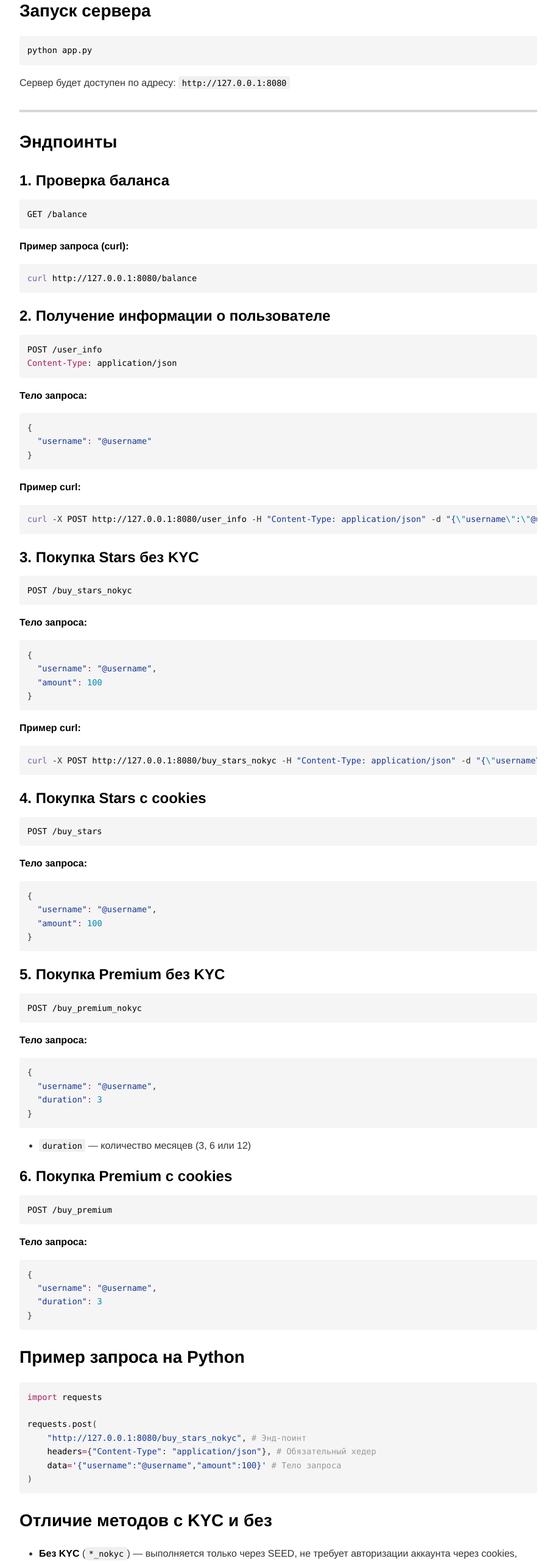
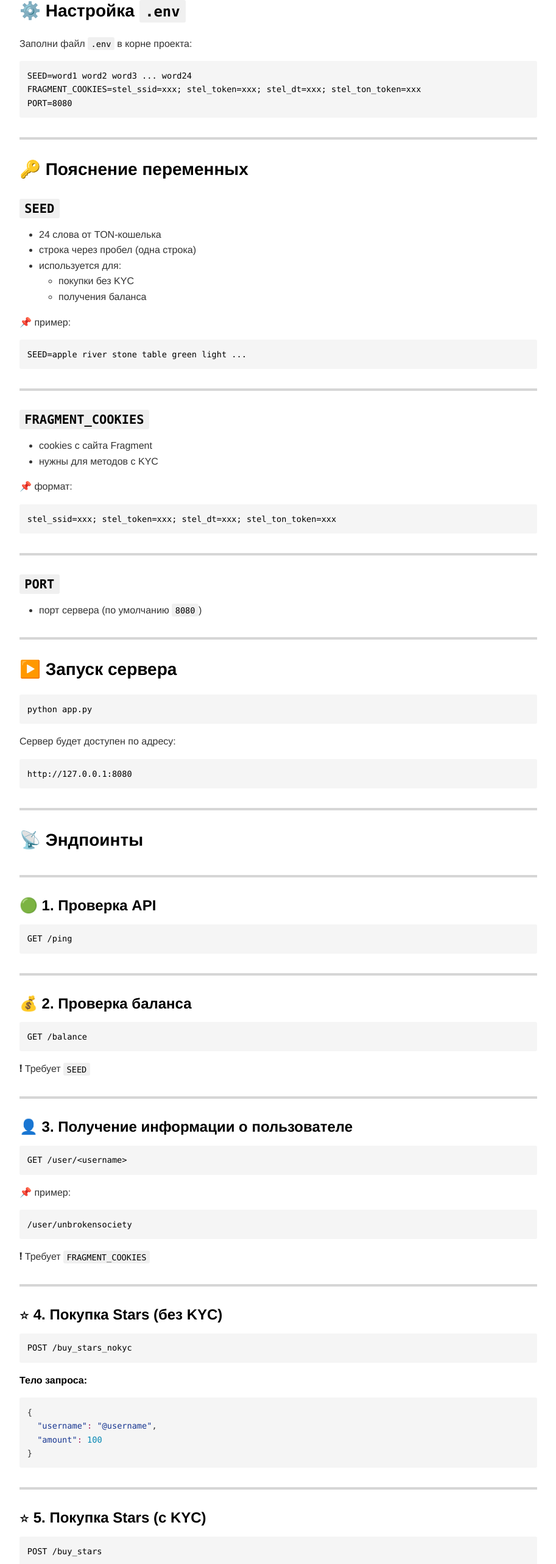
Before and after one commit to ProstoRon/FragmentApi, a plain HTML site: page index.html in a window 1280 px wide. Shown: the part 231-2796 px from the top of the page at 61% size, without its empty margins (183-1096 px from the left). Drawn offline with nearby package versions, Linux system fonts and the light colour scheme.

Commit message:
Update index.html

```diff
--- a/index.html
+++ b/index.html
@@ -3,7 +3,7 @@
       <meta charset="utf-8">
       <meta name="viewport" content="width=device-width, initial-scale=1.0">
 
-      <link rel="stylesheet" href="styles.css">
+      <link rel="stylesheet" href="https://cdn.jsdelivr.net/npm/katex@0.16.38/dist/katex.min.css">
 
 
 
@@ -17,82 +17,160 @@
 /*   https://shd101wyy.github.io/markdown-preview-enhanced/#/customize-css */
 
       </style>
-      <!-- The content below will be included at the end of the <head> element. --><script type="text/javascript">
+      <script type="text/javascript">
   document.addEventListener("DOMContentLoaded", function () {
     // your code here
   });
-</script></head><body for="html-export">
-
-
+</script>
+    </head>
+    <body for="html-export">
       <div class="crossnote markdown-preview  ">
 
-<h1 id="fragment-stars-flask-api">Fragment Stars Flask API </h1>
-<p>Простой Flask API для покупки Stars и Premium в Fragment.</p>
+<h1 id="-fragment-stars-flask-api">🚀 Fragment Stars Flask API </h1>
+<p>Простой Flask API для покупки Telegram Stars и Premium через Fragment.</p>
 <hr>
-<h2 id="запуск-сервера">Запуск сервера </h2>
+<h2 id="️-настройка-env">⚙️ Настройка <code>.env</code> </h2>
+<p>Заполни файл <code>.env</code> в корне проекта:</p>
+<pre data-role="codeBlock" data-info="" class="language-text"><code>SEED=word1 word2 word3 ... word24
+FRAGMENT_COOKIES=stel_ssid=xxx; stel_token=xxx; stel_dt=xxx; stel_ton_token=xxx
+PORT=8080
+</code></pre><hr>
+<h2 id="-пояснение-переменных">🔑 Пояснение переменных </h2>
+<h3 id="seed"><code>SEED</code> </h3>
+<ul>
+<li>24 слова от TON-кошелька</li>
+<li>строка через пробел (одна строка)</li>
+<li>используется для:
+<ul>
+<li>покупки без KYC</li>
+<li>получения баланса</li>
+</ul>
+</li>
+</ul>
+<p>📌 пример:</p>
+<pre data-role="codeBlock" data-info="" class="language-text"><code>SEED=apple river stone table green light ...
+</code></pre><hr>
+<h3 id="fragment_cookies"><code>FRAGMENT_COOKIES</code> </h3>
+<ul>
+<li>cookies с сайта Fragment</li>
+<li>нужны для методов с KYC</li>
+</ul>
+<p>📌 формат:</p>
+<pre data-role="codeBlock" data-info="" class="language-text"><code>stel_ssid=xxx; stel_token=xxx; stel_dt=xxx; stel_ton_token=xxx
+</code></pre><hr>
+<h3 id="port"><code>PORT</code> </h3>
+<ul>
+<li>порт сервера (по умолчанию <code>8080</code>)</li>
+</ul>
+<hr>
+<h2 id="️-запуск-сервера">▶️ Запуск сервера </h2>
 <pre data-role="codeBlock" data-info="bash" class="language-bash bash"><code>python app.py
-</code></pre><p>Сервер будет доступен по адресу: <code>http://127.0.0.1:8080</code></p>
+</code></pre><p>Сервер будет доступен по адресу:</p>
+<pre data-role="codeBlock" data-info="" class="language-text"><code>http://127.0.0.1:8080
+</code></pre><hr>
+<h2 id="-эндпоинты">📡 Эндпоинты </h2>
 <hr>
-<h2 id="эндпоинты">Эндпоинты </h2>
-<h3 id="1-проверка-баланса">1. Проверка баланса </h3>
+<h3 id="-1-проверка-api">🟢 1. Проверка API </h3>
+<pre data-role="codeBlock" data-info="http" class="language-http http"><code>GET /ping
+</code></pre><hr>
+<h3 id="-2-проверка-баланса">💰 2. Проверка баланса </h3>
 <pre data-role="codeBlock" data-info="http" class="language-http http"><code>GET /balance
-</code></pre><p><strong>Пример запроса (curl):</strong></p>
-<pre data-role="codeBlock" data-info="bash" class="language-bash bash"><code><span class="token function">curl</span> http://127.0.0.1:8080/balance
-</code></pre><h3 id="2-получение-информации-о-пользователе">2. Получение информации о пользователе </h3>
-<pre data-role="codeBlock" data-info="http" class="language-http http"><code>POST /user_info
-<span class="token header"><span class="token header-name keyword">Content-Type</span><span class="token punctuation">:</span> <span class="token header-value">application/json</span></span>
-</code></pre><p><strong>Тело запроса:</strong></p>
-<pre data-role="codeBlock" data-info="json" class="language-json json"><code><span class="token punctuation">{</span>
-  <span class="token property">"username"</span><span class="token operator">:</span> <span class="token string">"@username"</span>
-<span class="token punctuation">}</span>
-</code></pre><p><strong>Пример curl:</strong></p>
-<pre data-role="codeBlock" data-info="bash" class="language-bash bash"><code><span class="token function">curl</span> <span class="token parameter variable">-X</span> POST http://127.0.0.1:8080/user_info <span class="token parameter variable">-H</span> <span class="token string">"Content-Type: application/json"</span> <span class="token parameter variable">-d</span> <span class="token string">"{<span class="token entity" title="\&quot;">\"</span>username<span class="token entity" title="\&quot;">\"</span>:<span class="token entity" title="\&quot;">\"</span>@username<span class="token entity" title="\&quot;">\"</span>}"</span>
-</code></pre><h3 id="3-покупка-stars-без-kyc">3. Покупка Stars без KYC </h3>
+</code></pre><p>❗ Требует <code>SEED</code></p>
+<hr>
+<h3 id="-3-получение-информации-о-пользователе">👤 3. Получение информации о пользователе </h3>
+<pre data-role="codeBlock" data-info="http" class="language-http http"><code>GET /user/&lt;username&gt;
+</code></pre><p>📌 пример:</p>
+<pre data-role="codeBlock" data-info="" class="language-text"><code>/user/unbrokensociety
+</code></pre><p>❗ Требует <code>FRAGMENT_COOKIES</code></p>
+<hr>
+<h3 id="-4-покупка-stars-без-kyc">⭐ 4. Покупка Stars (без KYC) </h3>
 <pre data-role="codeBlock" data-info="http" class="language-http http"><code>POST /buy_stars_nokyc
 </code></pre><p><strong>Тело запроса:</strong></p>
 <pre data-role="codeBlock" data-info="json" class="language-json json"><code><span class="token punctuation">{</span>
   <span class="token property">"username"</span><span class="token operator">:</span> <span class="token string">"@username"</span><span class="token punctuation">,</span>
   <span class="token property">"amount"</span><span class="token operator">:</span> <span class="token number">100</span>
 <span class="token punctuation">}</span>
-</code></pre><p><strong>Пример curl:</strong></p>
-<pre data-role="codeBlock" data-info="bash" class="language-bash bash"><code><span class="token function">curl</span> <span class="token parameter variable">-X</span> POST http://127.0.0.1:8080/buy_stars_nokyc <span class="token parameter variable">-H</span> <span class="token string">"Content-Type: application/json"</span> <span class="token parameter variable">-d</span> <span class="token string">"{<span class="token entity" title="\&quot;">\"</span>username<span class="token entity" title="\&quot;">\"</span>:<span class="token entity" title="\&quot;">\"</span>@username<span class="token entity" title="\&quot;">\"</span>, <span class="token entity" title="\&quot;">\"</span>amount<span class="token entity" title="\&quot;">\"</span>:100}"</span>
-</code></pre><h3 id="4-покупка-stars-с-cookies">4. Покупка Stars с cookies </h3>
+</code></pre><hr>
+<h3 id="-5-покупка-stars-с-kyc">⭐ 5. Покупка Stars (с KYC) </h3>
 <pre data-role="codeBlock" data-info="http" class="language-http http"><code>POST /buy_stars
-</code></pre><p><strong>Тело запроса:</strong></p>
-<pre data-role="codeBlock" data-info="json" class="language-json json"><code><span class="token punctuation">{</span>
-  <span class="token property">"username"</span><span class="token operator">:</span> <span class="token string">"@username"</span><span class="token punctuation">,</span>
-  <span class="token property">"amount"</span><span class="token operator">:</span> <span class="token number">100</span>
-<span class="token punctuation">}</span>
-</code></pre><h3 id="5-покупка-premium-без-kyc">5. Покупка Premium без KYC </h3>
+</code></pre><p>❗ Требует <code>SEED + COOKIES</code></p>
+<hr>
+<h3 id="-6-покупка-premium-без-kyc">💎 6. Покупка Premium (без KYC) </h3>
 <pre data-role="codeBlock" data-info="http" class="language-http http"><code>POST /buy_premium_nokyc
-</code></pre><p><strong>Тело запроса:</strong></p>
-<pre data-role="codeBlock" data-info="json" class="language-json json"><code><span class="token punctuation">{</span>
+</code></pre><pre data-role="codeBlock" data-info="json" class="language-json json"><code><span class="token punctuation">{</span>
   <span class="token property">"username"</span><span class="token operator">:</span> <span class="token string">"@username"</span><span class="token punctuation">,</span>
   <span class="token property">"duration"</span><span class="token operator">:</span> <span class="token number">3</span>
 <span class="token punctuation">}</span>
-</code></pre><ul>
-<li><code>duration</code> — количество месяцев (3, 6 или 12)</li>
-</ul>
-<h3 id="6-покупка-premium-с-cookies">6. Покупка Premium с cookies </h3>
+</code></pre><p>📌 <code>duration</code>: 3 / 6 / 12 месяцев</p>
+<hr>
+<h3 id="-7-покупка-premium-с-kyc">💎 7. Покупка Premium (с KYC) </h3>
 <pre data-role="codeBlock" data-info="http" class="language-http http"><code>POST /buy_premium
-</code></pre><p><strong>Тело запроса:</strong></p>
-<pre data-role="codeBlock" data-info="json" class="language-json json"><code><span class="token punctuation">{</span>
-  <span class="token property">"username"</span><span class="token operator">:</span> <span class="token string">"@username"</span><span class="token punctuation">,</span>
-  <span class="token property">"duration"</span><span class="token operator">:</span> <span class="token number">3</span>
-<span class="token punctuation">}</span>
-</code></pre><h2 id="пример-запроса-на-python">Пример запроса на Python </h2>
+</code></pre><hr>
+<h2 id="-пример-запроса-на-python">🧪 Пример запроса на Python </h2>
 <pre data-role="codeBlock" data-info="python" class="language-python python"><code><span class="token keyword keyword-import">import</span> requests
 
-requests<span class="token punctuation">.</span>post<span class="token punctuation">(</span>
-    <span class="token string">"http://127.0.0.1:8080/buy_stars_nokyc"</span><span class="token punctuation">,</span> <span class="token comment"># Энд-поинт </span>
-    headers<span class="token operator">=</span><span class="token punctuation">{</span><span class="token string">"Content-Type"</span><span class="token punctuation">:</span> <span class="token string">"application/json"</span><span class="token punctuation">}</span><span class="token punctuation">,</span> <span class="token comment"># Обязательный хедер</span>
-    data<span class="token operator">=</span><span class="token string">'{"username":"@username","amount":100}'</span> <span class="token comment"># Тело запроса</span>
+response <span class="token operator">=</span> requests<span class="token punctuation">.</span>post<span class="token punctuation">(</span>
+    <span class="token string">"http://127.0.0.1:8080/buy_stars_nokyc"</span><span class="token punctuation">,</span>
+    json<span class="token operator">=</span><span class="token punctuation">{</span>
+        <span class="token string">"username"</span><span class="token punctuation">:</span> <span class="token string">"@username"</span><span class="token punctuation">,</span>
+        <span class="token string">"amount"</span><span class="token punctuation">:</span> <span class="token number">100</span>
+    <span class="token punctuation">}</span>
 <span class="token punctuation">)</span>
-</code></pre><h2 id="отличие-методов-с-kyc-и-без">Отличие методов с KYC и без </h2>
+
+<span class="token keyword keyword-print">print</span><span class="token punctuation">(</span>response<span class="token punctuation">.</span>json<span class="token punctuation">(</span><span class="token punctuation">)</span><span class="token punctuation">)</span>
+</code></pre><hr>
+<h2 id="-формат-ответа">📤 Формат ответа </h2>
+<h3 id="-успех">✅ Успех </h3>
+<pre data-role="codeBlock" data-info="json" class="language-json json"><code><span class="token punctuation">{</span>
+  <span class="token property">"success"</span><span class="token operator">:</span> <span class="token boolean">true</span><span class="token punctuation">,</span>
+  <span class="token property">"description"</span><span class="token operator">:</span> <span class="token string">"Buy Stars"</span><span class="token punctuation">,</span>
+  <span class="token property">"data"</span><span class="token operator">:</span> <span class="token punctuation">{</span><span class="token punctuation">}</span>
+<span class="token punctuation">}</span>
+</code></pre><hr>
+<h3 id="-ошибка">❌ Ошибка </h3>
+<pre data-role="codeBlock" data-info="json" class="language-json json"><code><span class="token punctuation">{</span>
+  <span class="token property">"success"</span><span class="token operator">:</span> <span class="token boolean">false</span><span class="token punctuation">,</span>
+  <span class="token property">"error"</span><span class="token operator">:</span> <span class="token string">"Ошибка"</span>
+<span class="token punctuation">}</span>
+</code></pre><hr>
+<h2 id="️-обработка-ошибок">⚠️ Обработка ошибок </h2>
+<p>API уже обрабатывает:</p>
 <ul>
-<li><strong>Без KYC</strong> (<code>*_nokyc</code>) — выполняется только через SEED, не требует авторизации аккаунта через cookies, подходит для тестов и быстрых транзакций, но баланс проверяется на кошельке SEED.</li>
-<li><strong>С KYC</strong> (<code>*</code>) — использует cookies пользователя Fragment, позволяет покупать Stars/Premium с аккаунта пользователя, поддерживает скрытие отправителя (<code>show_sender=False</code>).</li>
+<li>❌ Неверный JSON → <code>400</code></li>
+<li>❌ Нет обязательных полей → <code>400</code></li>
+<li>❌ Неверный формат числа → <code>400</code></li>
+<li>❌ Нет <code>SEED</code> → <code>500</code></li>
+<li>❌ Нет <code>FRAGMENT_COOKIES</code> → <code>500</code></li>
+<li>❌ Ошибки Fragment API → <code>success: false</code></li>
+<li>❌ Любые другие ошибки → логируются и возвращаются</li>
 </ul>
+<hr>
+<h2 id="-отличие-методов">🔄 Отличие методов </h2>
+<table>
+<thead>
+<tr>
+<th>Метод</th>
+<th>Требует</th>
+<th>Описание</th>
+</tr>
+</thead>
+<tbody>
+<tr>
+<td><code>_nokyc</code></td>
+<td>SEED</td>
+<td>Быстро, без авторизации Fragment</td>
+</tr>
+<tr>
+<td><code>kyc</code></td>
+<td>SEED + COOKIES</td>
+<td>Полный доступ через аккаунт</td>
+</tr>
+</tbody>
+</table>
+<hr>
+<h2 id="-примечание">📌 Примечание </h2>
+<p>Это неофициальная реализация API Fragment.<br>
+Используй на свой риск.</p>
 
       </div>
 
```
